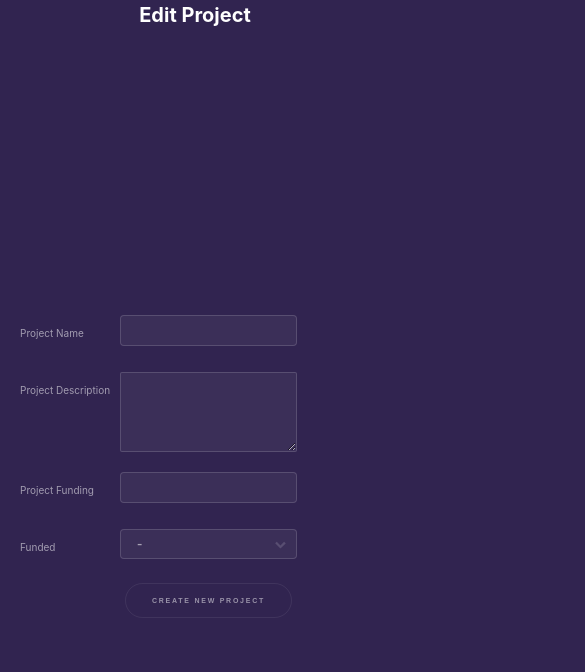
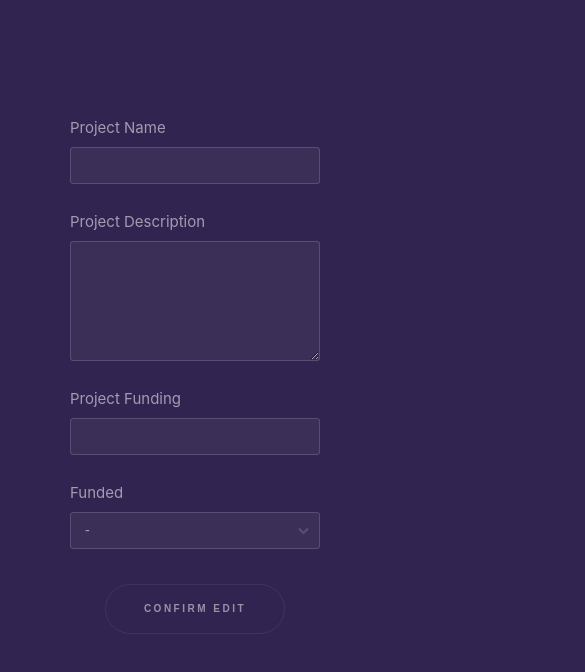
Before and after one commit to willwearing/front-end, a React (Create React App) app: page /edit/1 in a window 390 px wide. Shown: the top 672 px of the page, 585 px wide, since content can reach past the window. Built offline with nearby package versions, Linux system fonts and the light colour scheme.

Commit message:
css changes/media queries added

```diff
--- a/src/components/CreateNewProject/ProjectForm.js
+++ b/src/components/CreateNewProject/ProjectForm.js
@@ -5,9 +5,9 @@ import schema from "./ProjectFormSchema";
 import { useHistory } from "react-router-dom";
 import styled from "styled-components";
 
-import { axiosWithAuth } from './../../utils/axiosWithAuth';
-import { addProject } from './../../actions';
-import { connect } from 'react-redux';
+import { axiosWithAuth } from "./../../utils/axiosWithAuth";
+import { addProject } from "./../../actions";
+import { connect } from "react-redux";
 
 const initialFormValues = {
   project_name: "",
@@ -59,7 +59,7 @@ function ProjectForm(props) {
 
   const newProject = (projectInfo) => {
     props.addProject(projectInfo);
-    history.push('/dashboard');
+    history.push("/dashboard");
   };
 
   const formSubmit = () => {
@@ -157,9 +157,7 @@ function ProjectForm(props) {
   );
 }
 
-
-
-export default connect(null, { addProject })(ProjectForm)
+export default connect(null, { addProject })(ProjectForm);
 
 const ProjectFormContainer = styled.div`
   /* border: 1px solid black; */
@@ -171,67 +169,97 @@ const ProjectFormContainer = styled.div`
     display: flex;
     justify-content: center;
     padding-left: 40rem;
-    padding-top: 17.5rem;
+    padding-top: 37rem;
+    @media (max-width: 1280px) {
+      padding-left: 35rem;
+      padding-top: 15rem;
+    }
+    @media (max-width: 900px) {
+      padding-left: 0rem;
+      padding-top: 0rem;
+    }
     form {
       display: flex;
       flex-direction: column;
       width: 75rem;
+      @media (max-width: 900px) {
+        width: 25rem;
+      }
     }
     .inputWrapper {
       display: flex;
       margin: 1rem 0 1rem 0;
+      @media (max-width: 900px) {
+        flex-direction: column;
+      }
       .fields {
         display: flex;
         align-items: center;
         justify-content: flex-start;
-        width: 10rem;
+        width: 15rem;
         height: 3.7rem;
-        font-size: 1rem;
+        font-size: 1.5rem;
       }
       input {
-        height: 3.1rem;
-        width: 17.7rem;
+        height: 3.7rem;
+        width: 25rem;
+        font-size: 1.4rem;
       }
       textarea {
-        width: 17.7rem;
-        height: 8rem;
+        width: 25rem;
+        height: 12rem;
         display: flex;
         flex-flow: row wrap;
         justify-content: flex-start;
         align-items: flex-start;
-        font-size: 0.8rem;
+        font-size: 1.3rem;
         overflow-wrap: break-word;
       }
       .error {
         display: flex;
-        justify-content: center;
+        justify-content: flex-start;
         margin-top: 1rem;
         color: red;
         font-size: 1.1rem;
         padding-left: 1.5rem;
+        width: 25rem;
+        @media (max-width: 1000px) {
+          width: 20rem;
+          font-size: 0.9rem;
+        }
       }
       .emptyDiv {
         width: 17.7rem;
         height: 3.1rem;
+        @media (max-width: 900px) {
+          width: 0rem;
+          height: 0rem;
+        }
       }
       select {
-        width: 17.7rem;
-        height: 3rem;
+        width: 25rem;
+        height: 3.7rem;
+        font-size: 1.4rem;
       }
     }
   }
   .submitBtn {
     display: flex;
-    margin-left: 10rem;
+    margin-left: 15rem;
     height: 3.1rem;
+    @media (max-width: 900px) {
+      margin-left: 0rem;
+    }
     .filler {
-      width: 17.7rem;
+      width: 25rem;
       height: 3.7rem;
     }
     button {
-      /* width: 10rem; */
-      margin-top: 0.7rem;
-      font-size: 0.7rem;
+      margin-top: 1rem;
+      font-size: 1rem;
+      @media (max-width: 900px) {
+        margin-top: 2.5rem;
+      }
     }
   }
 `;
--- a/src/components/EditProject/EditProjectForm.js
+++ b/src/components/EditProject/EditProjectForm.js
@@ -1,15 +1,13 @@
-import React, { useState, useEffect } from 'react';
+import React, { useState, useEffect } from "react";
 import * as yup from "yup";
 import schema from "./EditProjectFormSchema";
-import { connect } from 'react-redux';
-import styled from 'styled-components';
-import { useParams, useHistory } from 'react-router-dom';
+import { connect } from "react-redux";
+import styled from "styled-components";
+import { useParams, useHistory } from "react-router-dom";
 
-import { updateProject, fetchProjects } from './../../actions'
-
+import { updateProject, fetchProjects } from "./../../actions";
 
 const EditProjectForm = (props) => {
-
   const initialFormValues = {
     project_name: "",
     project_description: "",
@@ -58,28 +56,26 @@ const EditProjectForm = (props) => {
     inputChange(name, value);
   };
 
-
   useEffect(() => {
     schema.isValid(updatedProject).then((valid) => {
       setDisabled(!valid);
     });
   }, [updatedProject]);
 
-      const updateButton = e => {
+  const updateButton = (e) => {
     e.preventDefault();
     props.updateProject(id, updatedProject);
-        setUpdatedProject({...updatedProject,
+    setUpdatedProject({
+      ...updatedProject,
       project_name: "",
       project_description: "",
       project_funding: "",
       funded: "",
-        })
-        history.push('/dashboard');
-      }
+    });
+    history.push("/dashboard");
+  };
 
-    return(
-        <div>
-            <h2>Edit Project</h2>
+  return (
     <ProjectFormContainer>
       <div className="formWrapper">
         <form onSubmit={updateButton}>
@@ -130,7 +126,11 @@ const EditProjectForm = (props) => {
 
           <div className="inputWrapper">
             <div className="fields">Funded</div>
-                        <select name="funded" value={updatedProject.funded} onChange={change}>
+            <select
+              name="funded"
+              value={updatedProject.funded}
+              onChange={change}
+            >
               <option value="">-</option>
               <option value="0">Yes</option>
               <option value="1">No</option>
@@ -144,19 +144,16 @@ const EditProjectForm = (props) => {
 
           <div className="submitBtn">
             <div className="filler">
-                        <button disabled={disabled}>Create New Project</button>
+              <button disabled={disabled}>Confirm Edit</button>
             </div>
           </div>
         </form>
       </div>
     </ProjectFormContainer>
+  );
+};
 
-        </div>
-    )
-
-}
-
-export default connect(null, {updateProject, fetchProjects})(EditProjectForm);
+export default connect(null, { updateProject, fetchProjects })(EditProjectForm);
 
 const ProjectFormContainer = styled.div`
   /* border: 1px solid black; */
@@ -168,67 +165,97 @@ const ProjectFormContainer = styled.div`
     display: flex;
     justify-content: center;
     padding-left: 40rem;
-    padding-top: 17.5rem;
+    padding-top: 37rem;
+    @media (max-width: 1280px) {
+      padding-left: 35rem;
+      padding-top: 15rem;
+    }
+    @media (max-width: 900px) {
+      padding-left: 0rem;
+      padding-top: 0rem;
+    }
     form {
       display: flex;
       flex-direction: column;
       width: 75rem;
+      @media (max-width: 900px) {
+        width: 25rem;
+      }
     }
     .inputWrapper {
       display: flex;
       margin: 1rem 0 1rem 0;
+      @media (max-width: 900px) {
+        flex-direction: column;
+      }
       .fields {
         display: flex;
         align-items: center;
         justify-content: flex-start;
-        width: 10rem;
+        width: 15rem;
         height: 3.7rem;
-        font-size: 1rem;
+        font-size: 1.5rem;
       }
       input {
-        height: 3.1rem;
-        width: 17.7rem;
+        height: 3.7rem;
+        width: 25rem;
+        font-size: 1.4rem;
       }
       textarea {
-        width: 17.7rem;
-        height: 8rem;
+        width: 25rem;
+        height: 12rem;
         display: flex;
         flex-flow: row wrap;
         justify-content: flex-start;
         align-items: flex-start;
-        font-size: 0.8rem;
+        font-size: 1.3rem;
         overflow-wrap: break-word;
       }
       .error {
         display: flex;
-        justify-content: center;
+        justify-content: flex-start;
         margin-top: 1rem;
         color: red;
         font-size: 1.1rem;
         padding-left: 1.5rem;
+        width: 25rem;
+        @media (max-width: 1000px) {
+          width: 20rem;
+          font-size: 0.9rem;
+        }
       }
       .emptyDiv {
         width: 17.7rem;
         height: 3.1rem;
+        @media (max-width: 900px) {
+          width: 0rem;
+          height: 0rem;
+        }
       }
       select {
-        width: 17.7rem;
-        height: 3rem;
+        width: 25rem;
+        height: 3.7rem;
+        font-size: 1.4rem;
       }
     }
   }
   .submitBtn {
     display: flex;
-    margin-left: 10rem;
+    margin-left: 15rem;
     height: 3.1rem;
+    @media (max-width: 900px) {
+      margin-left: 0rem;
+    }
     .filler {
-      width: 17.7rem;
+      width: 25rem;
       height: 3.7rem;
     }
     button {
-      /* width: 10rem; */
-      margin-top: 0.7rem;
-      font-size: 0.7rem;
+      margin-top: 1rem;
+      font-size: 1rem;
+      @media (max-width: 900px) {
+        margin-top: 2.5rem;
+      }
     }
   }
 `;
--- a/src/components/register/Register.js
+++ b/src/components/register/Register.js
@@ -173,7 +173,7 @@ export default function Register() {
 
 const RegistrationContainer = styled.div`
     /* border: 1px solid black; */
-    display: flex;
+  display: flex;
   align-items: baseline;
   justify-content: center;
   margin-top: 10rem;
@@ -181,25 +181,44 @@ const RegistrationContainer = styled.div`
     display: flex;
     justify-content: center;
     padding-left: 40rem;
-    padding-top: 18rem;
+    padding-top: 40rem;
+    @media (max-width: 1280px) {
+      padding-left: 35rem;
+      padding-top: 15rem;
+    }
+    @media (max-width: 900px) {
+      padding-left: 0rem;
+      padding-top: 0rem;
+    }
     form {
       display: flex;
       flex-direction: column;
       width: 75rem;
+      @media (max-width: 900px) {
+        width: 25rem;
+      }
     }
     .inputWrapper {
       display: flex;
       margin: 1rem 0 1rem 0;
+      @media (max-width: 900px) {
+        flex-direction: column;
+      }
       .fields {
         display: flex;
         align-items: center;
         justify-content: center;
         width: 10rem;
         height: 3.7rem;
+        font-size: 1.5rem;
+        @media (max-width: 900px) {
+          justify-content: flex-start;
+        }
       }
       input {
-        height: 3.1rem;
-        width: 17.7rem;
+        height: 3.7rem;
+        width: 25rem;
+        font-size: 1.4rem;
       }
       .error {
         display: flex;
@@ -208,15 +227,23 @@ const RegistrationContainer = styled.div`
         color: red;
         font-size: 1.1rem;
         padding-left: 1.5rem;
+        @media (max-width: 900px) {
+          width: 25rem;
+        }
       }
 
       .emptyDiv {
         width: 17.7rem;
         height: 3.1rem;
+        @media (max-width: 900px) {
+          width: 0rem;
+          height: 0rem;
+        }
       }
       select {
-        width: 17.7rem;
+        width: 25rem;
         height: 3.7rem;
+        font-size: 1.4rem;
       }
     }
   }
@@ -225,14 +252,19 @@ const RegistrationContainer = styled.div`
     display: flex;
     margin-left: 10rem;
     height: 3.1rem;
+    @media (max-width: 900px) {
+      margin-left: 0rem;
+    }
     .filler {
-      width: 17.7rem;
+      width: 25rem;
       height: 3.7rem;
     }
     button {
-      /* width: 10rem; */
-      margin-top: 0.7rem;
-      font-size: 0.7rem;
+      margin-top: 1rem;
+      font-size: 1rem;
+      @media (max-width: 900px) {
+        margin-top: 2.5rem;
+      }
     }
   }
 `;
```
Also changed, not shown: src/components/login/Login.js (+38 -15 lines). Lines whose indentation alone changed are shown as unchanged.
